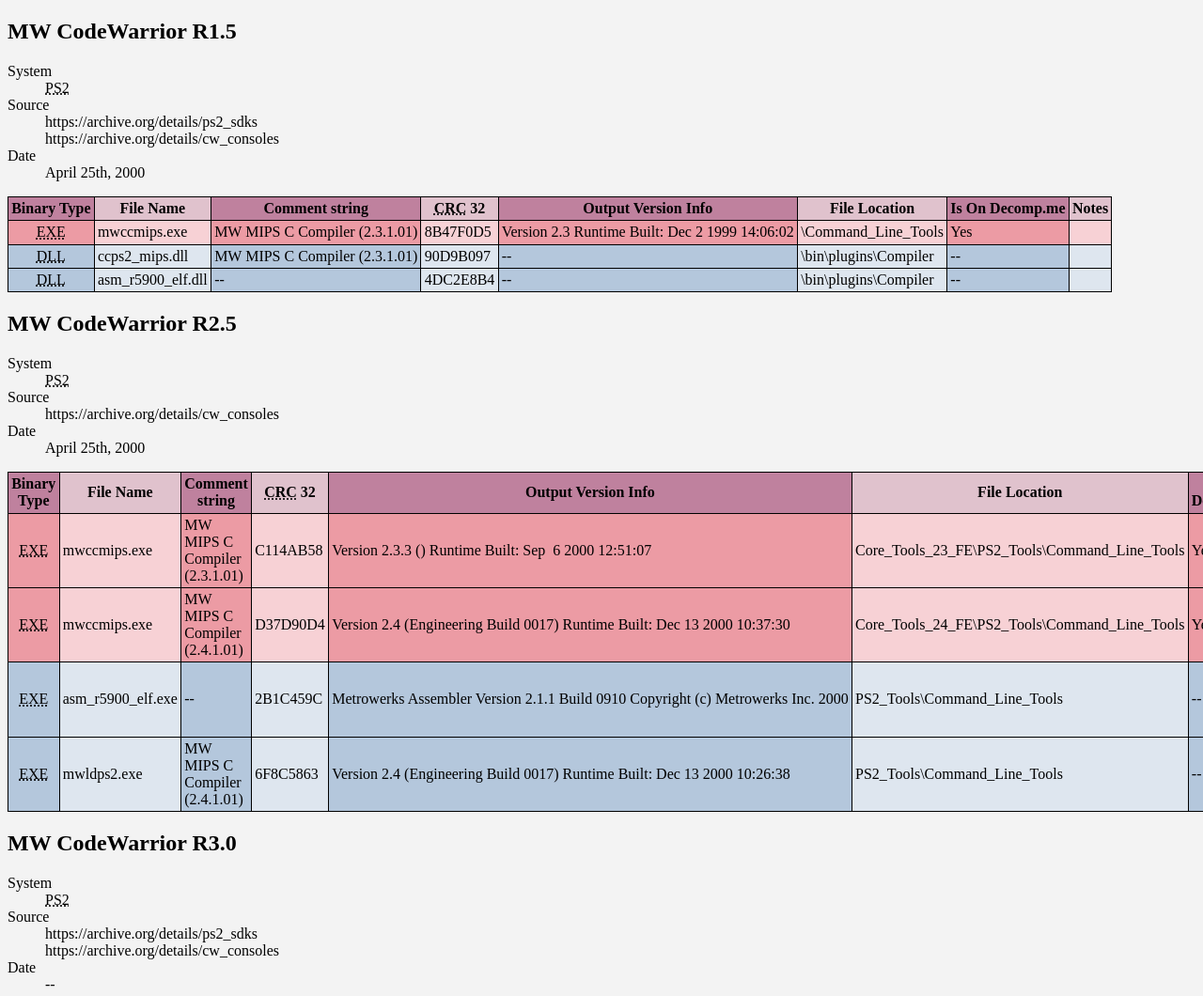
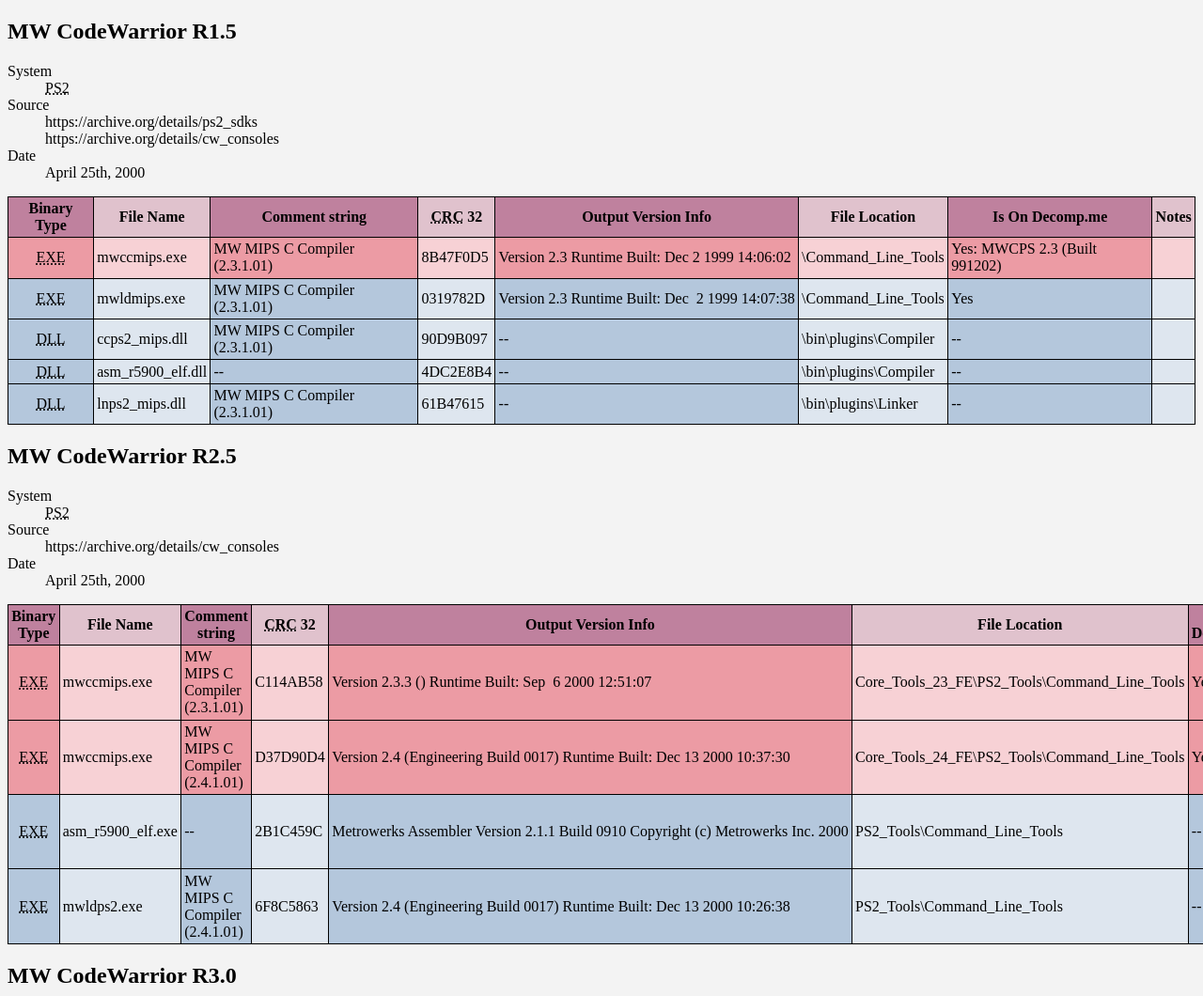
Before and after one commit to Daniel-McCarthy/MW, a plain HTML site: page docs/index.html in a window 1280 px wide. Shown: the top 1060 px of the page at 94% size. Drawn offline with Linux system fonts and the light colour scheme.

Commit message:
R1.5: Adds Linker exe and DLL + Decomp.me compiler name
- Adds name of the 2.3 compiler as listed on Decomp.me.
- Adds info on the linker exe and dll for R1.5

```diff
--- a/docs/index.html
+++ b/docs/index.html
@@ -80,6 +80,16 @@
         <td>8B47F0D5</td>
         <td>Version 2.3 Runtime Built: Dec 2 1999 14:06:02</td>
         <td>\Command_Line_Tools</td>
+        <td>Yes: MWCPS 2.3 (Built 991202)</td>
+        <td></td>
+      </tr>
+      <tr>
+        <td><abbr title="executable">EXE</abbr></td>
+        <td>mwldmips.exe</td>
+        <td>MW MIPS C Compiler (2.3.1.01)</td>
+        <td>0319782D</td>
+        <td>Version 2.3 Runtime Built: Dec  2 1999 14:07:38</td>
+        <td>\Command_Line_Tools</td>
         <td>Yes</td>
         <td></td>
       </tr>
@@ -100,6 +110,16 @@
         <td>4DC2E8B4</td>
         <td>--</td>
         <td>\bin\plugins\Compiler</td>
+        <td>--</td>
+        <td></td>
+      </tr>
+      <tr>
+        <td><abbr title="Dynamic Link Library">DLL</abbr></td>
+        <td>lnps2_mips.dll</td>
+        <td>MW MIPS C Compiler (2.3.1.01)</td>
+        <td>61B47615</td>
+        <td>--</td>
+        <td>\bin\plugins\Linker</td>
         <td>--</td>
         <td></td>
       </tr>
```
